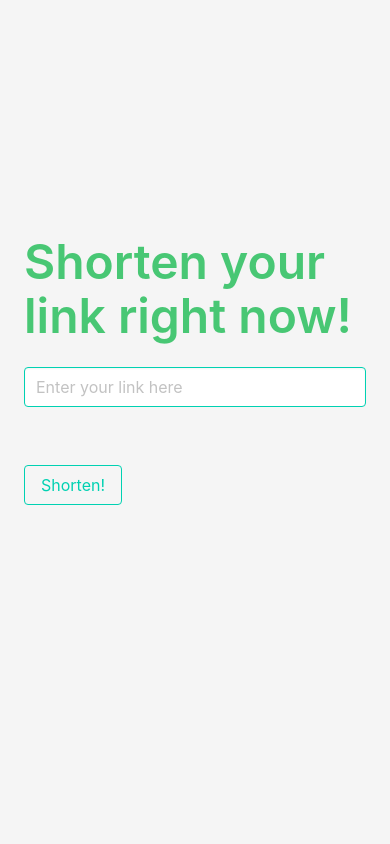
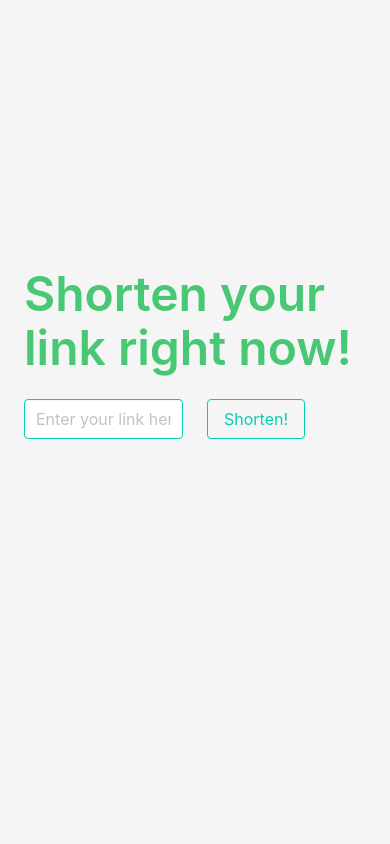
Before and after one commit to aedobrynin/shorten-me, a Flask app: page / in a window 390 px wide. Run offline with Flask 2, Linux system fonts and the light colour scheme.

Commit message:
A bit more responsive design

```diff
--- a/templates/404.html
+++ b/templates/404.html
@@ -4,8 +4,8 @@
 <section class="hero is-fullheight-with-navbar">
   <div class="hero-body">
     <div class="container has-text-centered pb-6 mb-6">
-      <h1 class='title' style='font-size: 250px'>404</h1>
-      <h2 class='subtitle is-1'>Sorry, page not found</h2>
+      <h1 class='title is-size-1-mobile' style='font-size: 250px'>404</h1>
+      <h2 class='subtitle is-1 is-size-2-mobile'>Sorry, page not found</h2>
       <a href='/' style='font-size: 40px'>Home page</a>
     </div>
   </div>
--- a/templates/index.html
+++ b/templates/index.html
@@ -8,7 +8,7 @@
             Shorten your link right now!
           </h1>
           <form id='main_form'>
-            <div class='columns'>
+            <div class='columns is-mobile'>
               <div class='column is-half'>
                 <div class='field'>
                   <div class='control'>
@@ -29,7 +29,7 @@
                   <div class='control'>
                     <button id='shorten_btn'
                             type='submit'
-                            class='button is-primary is-outlined'>
+                            class='button is-primary is-outlined is-mobile-fullwidth'>
                       Shorten!
                     </button>
                   </div>
@@ -40,7 +40,7 @@
           <div id='result_container' class='is-invisible'>
             <h1 class='title is-3'>
               Your short link is <a id='shortened_place'></a>
-              <button id='copy_btn' style='min-width: 90px' class='button is-info'>Copy</button>
+              <button id='copy_btn' style='min-width: 90px' class='button is-info py-1'>Copy</button>
             </h1>
             <h1 class='subtitle is-5'>
               It was visited <span id='visited_place'></span> times
```
